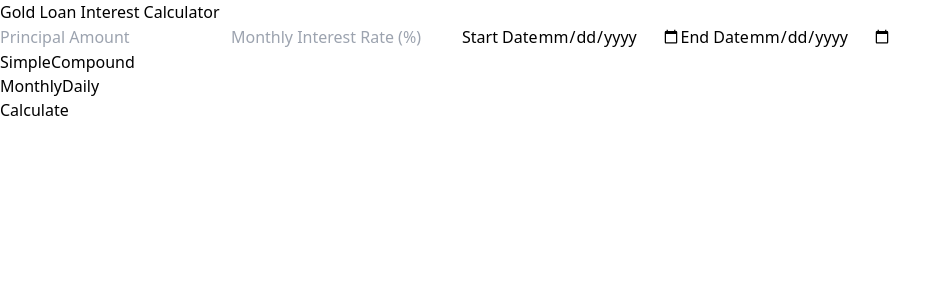
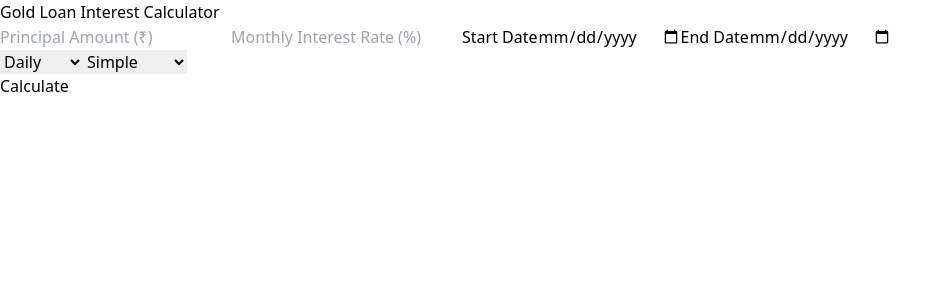
Before and after one commit to VamsikrishnaA/Interest_calculator, a React (Vite) app: page / in a window 1280 px wide. Shown: the top 300 px of the page, without its empty margins (0-952 px from the left). Built offline with nearby package versions, Linux system fonts and the light colour scheme.

Commit message:
Update App.jsx

```diff
--- a/src/App.jsx
+++ b/src/App.jsx
@@ -5,145 +5,174 @@ function App() {
   const [rate, setRate] = useState("");
   const [startDate, setStartDate] = useState("");
   const [endDate, setEndDate] = useState("");
-  const [interestType, setInterestType] = useState("monthly");
-  const [compoundType, setCompoundType] = useState("simple");
-  const [interest, setInterest] = useState(null);
+  const [type, setType] = useState("daily");
+  const [mode, setMode] = useState("simple");
+  const [result, setResult] = useState("");
 
-  const calculateInterest = () => {
-    const p = parseFloat(principal);
-    const r = parseFloat(rate);
-    const start = new Date(startDate);
-    const end = new Date(endDate);
+  const calculateMonths = (start, end) => {
+    const startObj = new Date(start);
+    const endObj = new Date(end);
 
-    if (isNaN(p) || isNaN(r) || !startDate || !endDate || start > end) {
-      alert("Please enter valid inputs");
+    let totalMonths =
+      (endObj.getFullYear() - startObj.getFullYear()) * 12 +
+      (endObj.getMonth() - startObj.getMonth());
+
+    const extraDays = endObj.getDate() - startObj.getDate();
+
+    if (extraDays >= 6 && extraDays <= 16) {
+      totalMonths += 0.5;
+    } else if (extraDays > 16) {
+      totalMonths += 1;
+    } else if (extraDays > 0) {
+      totalMonths += extraDays / 30;
+    }
+
+    return totalMonths;
+  };
+
+  const calculateDays = (start, end) => {
+    const startObj = new Date(start);
+    const endObj = new Date(end);
+    const diffTime = Math.abs(endObj - startObj);
+    return Math.ceil(diffTime / (1000 * 60 * 60 * 24));
+  };
+
+  const handleCalculate = () => {
+    const P = parseFloat(principal);
+    const R = parseFloat(rate);
+    const start = startDate;
+    const end = endDate;
+
+    if (!P || !R || !start || !end) {
+      setResult("Please fill all fields.");
       return;
     }
 
-    let result = 0;
-    const days = Math.ceil((end - start) / (1000 * 60 * 60 * 24));
-    const months = Math.ceil(days / 30);
+    let interest = 0;
+    let total = 0;
 
-    if (compoundType === "compound") {
-      if (interestType === "daily") {
-        let dailyRate = r / 30;
-        let totalPrincipal = p;
-        let remainingDays = days;
+    if (type === "daily") {
+      const days = calculateDays(start, end);
+      const dailyRate = R / 30 / 100;
 
-        if (days <= 365) {
-          result = (totalPrincipal * dailyRate * days) / 100;
+      if (mode === "compound") {
+        let currentPrincipal = P;
+        if (days > 365) {
+          const interestFirstYear = currentPrincipal * dailyRate * 365;
+          currentPrincipal += interestFirstYear;
+          const remainingDays = days - 365;
+          interest = interestFirstYear + currentPrincipal * dailyRate * remainingDays;
         } else {
-          let firstYearInterest = (totalPrincipal * dailyRate * 365) / 100;
-          totalPrincipal += firstYearInterest;
-          remainingDays -= 365;
-          let nextInterest = (totalPrincipal * dailyRate * remainingDays) / 100;
-          result = firstYearInterest + nextInterest;
+          interest = currentPrincipal * dailyRate * days;
         }
+        total = P + interest;
+        setResult(
+          `Total Amount: ₹${total.toFixed(2)}\n(Principal ₹${P} + Interest ₹${interest.toFixed(2)})\nNo. of Days: ${days}`
+        );
       } else {
-        let totalPrincipal = p;
-        let remainingMonths = months;
+        interest = P * dailyRate * days;
+        total = P + interest;
+        setResult(
+          `Total Amount: ₹${total.toFixed(2)}\n(Principal ₹${P} + Interest ₹${interest.toFixed(2)})\nNo. of Days: ${days}`
+        );
+      }
+    } else if (type === "monthly") {
+      const months = calculateMonths(start, end);
+      const monthlyRate = R / 100;
 
-        if (months <= 12) {
-          result = (totalPrincipal * r * months) / 100;
+      if (mode === "compound") {
+        let currentPrincipal = P;
+        if (months > 12) {
+          const interestFirstYear = currentPrincipal * monthlyRate * 12;
+          currentPrincipal += interestFirstYear;
+          const remainingMonths = months - 12;
+          interest = interestFirstYear + currentPrincipal * monthlyRate * remainingMonths;
         } else {
-          let firstYearInterest = (totalPrincipal * r * 12) / 100;
-          totalPrincipal += firstYearInterest;
-          remainingMonths -= 12;
-          let nextInterest = (totalPrincipal * r * remainingMonths) / 100;
-          result = firstYearInterest + nextInterest;
+          interest = currentPrincipal * monthlyRate * months;
         }
-      }
-    } else {
-      if (interestType === "daily") {
-        const dailyRate = r / 30;
-        result = (p * dailyRate * days) / 100;
+        total = P + interest;
+        setResult(
+          `Total Amount: ₹${total.toFixed(2)}\n(Principal ₹${P} + Interest ₹${interest.toFixed(2)})\nNo. of Months: ${months}`
+        );
       } else {
-        result = (p * r * months) / 100;
+        interest = P * monthlyRate * months;
+        total = P + interest;
+        setResult(
+          `Total Amount: ₹${total.toFixed(2)}\n(Principal ₹${P} + Interest ₹${interest.toFixed(2)})\nNo. of Months: ${months}`
+        );
       }
     }
-
-    setInterest(result.toFixed(2));
   };
 
   return (
-    <div className="min-h-screen bg-gray-100 flex items-center justify-center px-4">
-      <div className="bg-white p-6 rounded-2xl shadow-lg w-full max-w-md">
-        <h1 className="text-2xl font-bold mb-4 text-center">Gold Loan Interest Calculator</h1>
+    <div className="min-h-screen flex flex-col items-center justify-center p-4 bg-gray-100">
+      <div className="bg-white shadow-lg rounded-2xl p-6 w-full max-w-md">
+        <h1 className="text-2xl font-bold text-center mb-4">Gold Loan Interest Calculator</h1>
 
         <input
           type="number"
-          placeholder="Principal Amount"
+          placeholder="Principal Amount (₹)"
+          className="w-full p-2 border rounded mb-3"
           value={principal}
           onChange={(e) => setPrincipal(e.target.value)}
-          className="w-full mb-3 px-4 py-2 border rounded-lg"
         />
 
         <input
           type="number"
           placeholder="Monthly Interest Rate (%)"
+          className="w-full p-2 border rounded mb-3"
           value={rate}
           onChange={(e) => setRate(e.target.value)}
-          className="w-full mb-3 px-4 py-2 border rounded-lg"
         />
 
-        <label className="block text-sm font-medium text-gray-700 mb-1">Start Date</label>
+        <label className="block text-sm mb-1">Start Date</label>
         <input
           type="date"
+          className="w-full p-2 border rounded mb-3"
+          placeholder="Start Date"
           value={startDate}
           onChange={(e) => setStartDate(e.target.value)}
-          className="w-full mb-3 px-4 py-2 border rounded-lg"
         />
 
-        <label className="block text-sm font-medium text-gray-700 mb-1">End Date</label>
+        <label className="block text-sm mb-1">End Date</label>
         <input
           type="date"
+          className="w-full p-2 border rounded mb-3"
+          placeholder="End Date"
           value={endDate}
           onChange={(e) => setEndDate(e.target.value)}
-          className="w-full mb-4 px-4 py-2 border rounded-lg"
         />
 
-        {/* Compound Type Toggle */}
-        <div className="flex justify-center mb-3">
-          <button
-            className={`px-4 py-2 rounded-l ${compoundType === "simple" ? "bg-blue-600 text-white" : "bg-gray-200"}`}
-            onClick={() => setCompoundType("simple")}
+        <div className="flex justify-between mb-3">
+          <select
+            className="w-1/2 p-2 border rounded mr-2"
+            value={type}
+            onChange={(e) => setType(e.target.value)}
           >
-            Simple
-          </button>
-          <button
-            className={`px-4 py-2 rounded-r ${compoundType === "compound" ? "bg-blue-600 text-white" : "bg-gray-200"}`}
-            onClick={() => setCompoundType("compound")}
+            <option value="daily">Daily</option>
+            <option value="monthly">Monthly</option>
+          </select>
+
+          <select
+            className="w-1/2 p-2 border rounded ml-2"
+            value={mode}
+            onChange={(e) => setMode(e.target.value)}
           >
-            Compound
-          </button>
-        </div>
-
-        {/* Interest Type Toggle */}
-        <div className="flex justify-center mb-4">
-          <button
-            className={`px-4 py-2 rounded-l ${interestType === "monthly" ? "bg-green-600 text-white" : "bg-gray-200"}`}
-            onClick={() => setInterestType("monthly")}
-          >
-            Monthly
-          </button>
-          <button
-            className={`px-4 py-2 rounded-r ${interestType === "daily" ? "bg-green-600 text-white" : "bg-gray-200"}`}
-            onClick={() => setInterestType("daily")}
-          >
-            Daily
-          </button>
+            <option value="simple">Simple</option>
+            <option value="compound">Compound</option>
+          </select>
         </div>
 
         <button
-          onClick={calculateInterest}
-          className="w-full bg-blue-500 text-white py-2 rounded-lg hover:bg-blue-600 transition"
+          onClick={handleCalculate}
+          className="w-full bg-blue-600 text-white p-2 rounded hover:bg-blue-700"
         >
           Calculate
         </button>
 
-        {interest !== null && (
-          <div className="mt-4 text-center">
-            <p className="text-xl font-semibold">Interest: ₹{interest}</p>
+        {result && (
+          <div className="mt-4 whitespace-pre-line bg-gray-50 p-4 rounded shadow text-gray-700">
+            {result}
           </div>
         )}
       </div>
```
